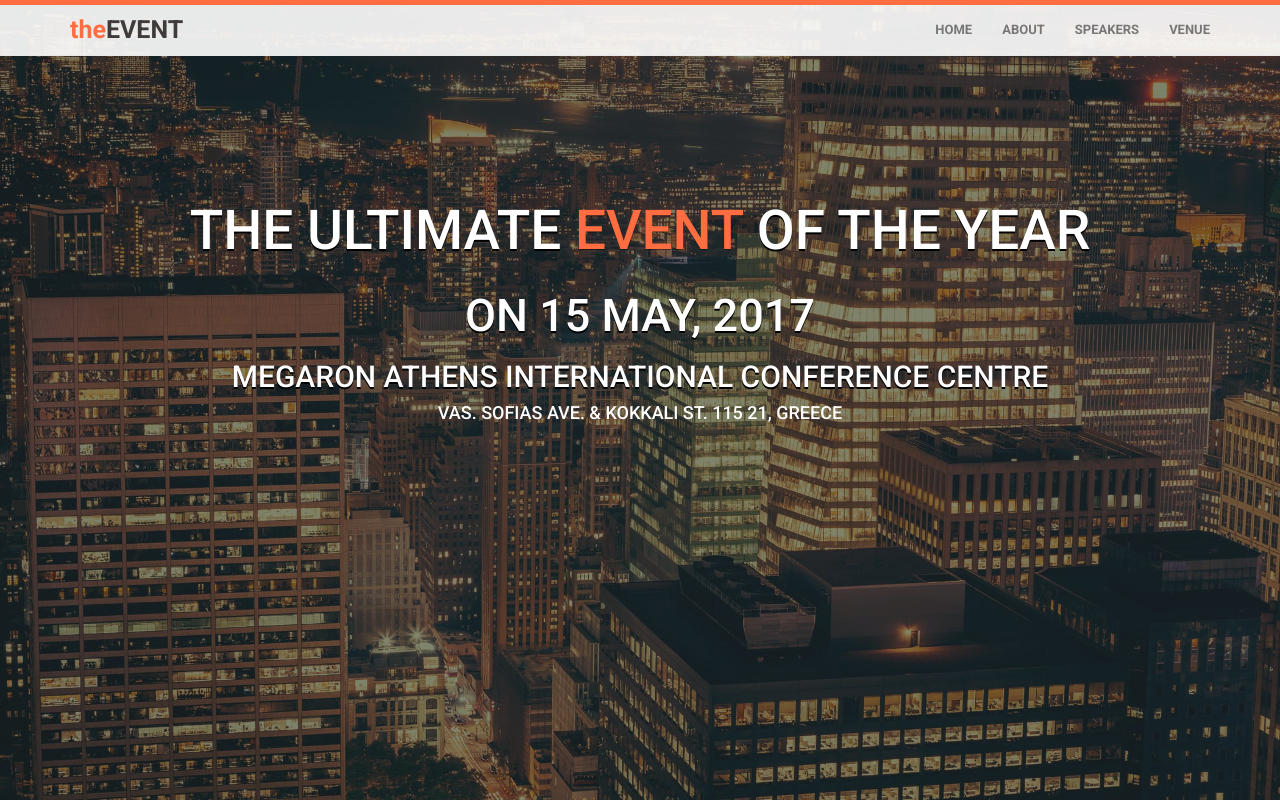
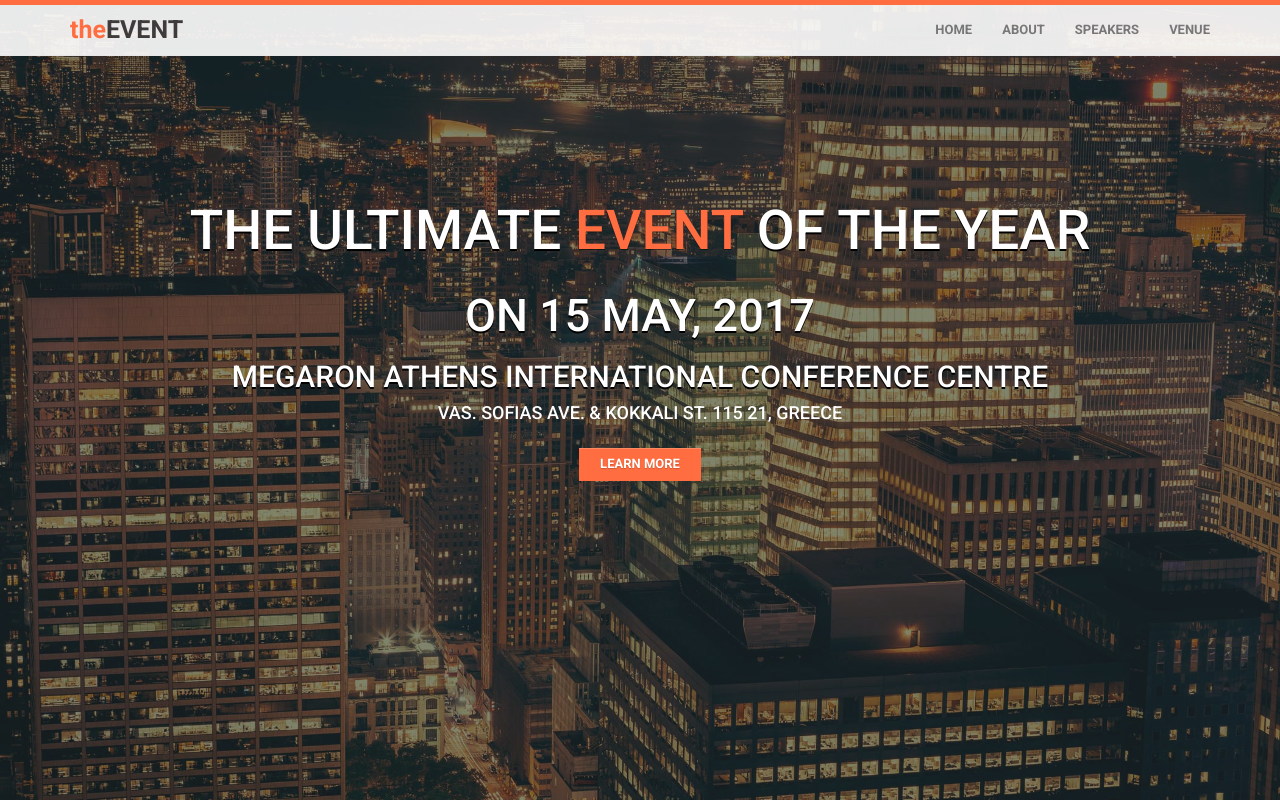
Before and after one commit to MariaSpr/EventPage, a plain HTML site: page index.html in a window 1280 px wide. Drawn offline with Linux system fonts and the light colour scheme.

Commit message:
Add and style action button

```diff
--- a/css/style.css
+++ b/css/style.css
@@ -97,3 +97,44 @@ h1 {
 	font-size:25px;
 	text-shadow: 0px 2px 0px rgba(0,0,0, 1);
 }
+
+.btn-default {
+	border:none;
+	/*box-shadow: inset 0 1px 0 0 rgba(255,255,255,0.2);*/
+}
+
+#action_btn {
+	font-size: 13px;
+	font-weight: 600;
+	padding:7px 21px;
+	color:#fff;
+	background-color: #ff6d40;
+	border-radius:0;
+	box-shadow: inset 0 1px 0 0 rgba(255,255,255,0.2);
+	text-shadow: 0 1px 1px rgba(0,0,0,0.2);
+	transition: all 0.3s ease-in-out;
+}
+
+#action_btn:hover {
+	background-color: #3d3d3d;
+    color: #fff;
+}
+
+#action_btn:active {
+	background-color: #3d3d3d;
+    color: #fff;
+	box-shadow: inset 0 3px 5px rgba(0,0,0,0.125);
+}
+
+a.btn-default.active {
+	background-color: #3d3d3d;
+    color: #fff;
+	box-shadow: none;
+	border:1px solid #000000;
+}
+
+/*a.active{
+	background-color: #3d3d3d;
+    color: #fff;
+	box-shadow: inset 0 3px 5px rgba(0,0,0,0.125);
+}*/
--- a/index.html
+++ b/index.html
@@ -15,7 +15,6 @@
 </head>
 
 <body>
-
     <!-- ================================= navbar =========================================== -->
     <nav class="navbar navbar-default navbar-fixed-top">
         <div class="container">
@@ -40,7 +39,6 @@
             <!--/.navbar-collapse -->
         </div>
     </nav>
-
     <!-- ====================== text_box ====================== -->
     <div id="home" class="container">
         <div class="row">
@@ -56,8 +54,12 @@
 115 21, Greece </h4>
             </div>
         </div>
+        <div class="row">
+        	<div class="col-md-12">
+        		<a id="action_btn" class="btn btn-default" href="#about" role="button">Learn more</a>
         	</div>
-
+        </div>
+    </div>
     <!-- scripts -->
     <script type="text/javascript" src="js/jquery.min.js"></script>
     <script type="text/javascript" src="js/bootstrap.min.js"></script>
```
Lines whose indentation alone changed are shown as unchanged.
